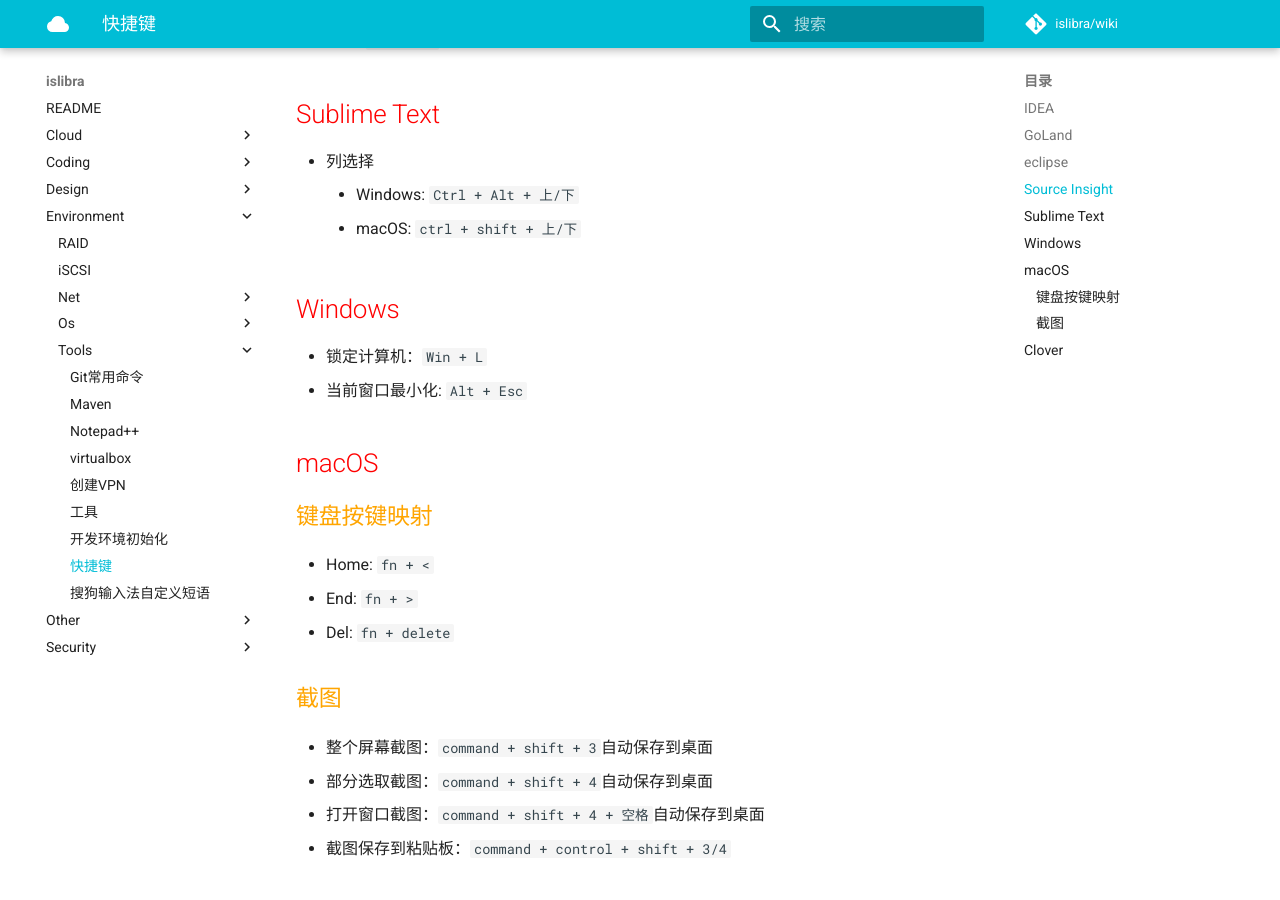
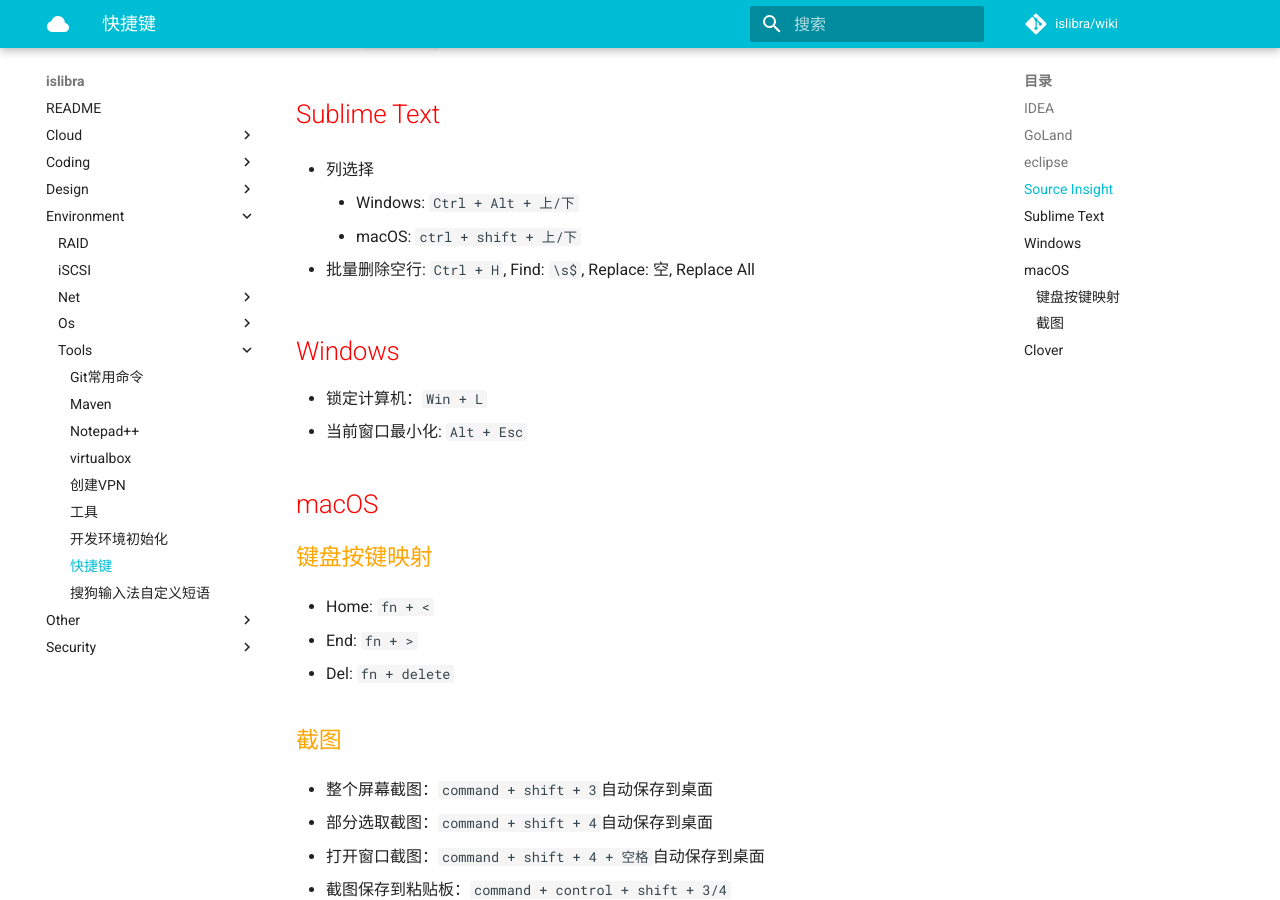
Before and after one commit to islibra/wiki, an MkDocs documentation site: the page built from docs/environment/tools/快捷键.md, in a window 1280 px wide and 900 px high, scrolled down 1791 px. Built offline with MkDocs 1.6.1 and Material for MkDocs 9.7.7, drawn with Linux system fonts in a browser that asks for light colours; comment, search, counter and statistics services are not loaded.

Commit message:
Update 快捷键.md

```diff
--- a/docs/environment/tools/快捷键.md
+++ b/docs/environment/tools/快捷键.md
@@ -61,6 +61,9 @@
     - Windows: `Ctrl + Alt + 上/下`
     - macOS: `ctrl + shift + 上/下`
 
+- 批量删除空行: `Ctrl + H`, Find: `\s$`, Replace: 空, Replace All
+
+
 ## Windows
 
 - 锁定计算机：`Win + L`
```
